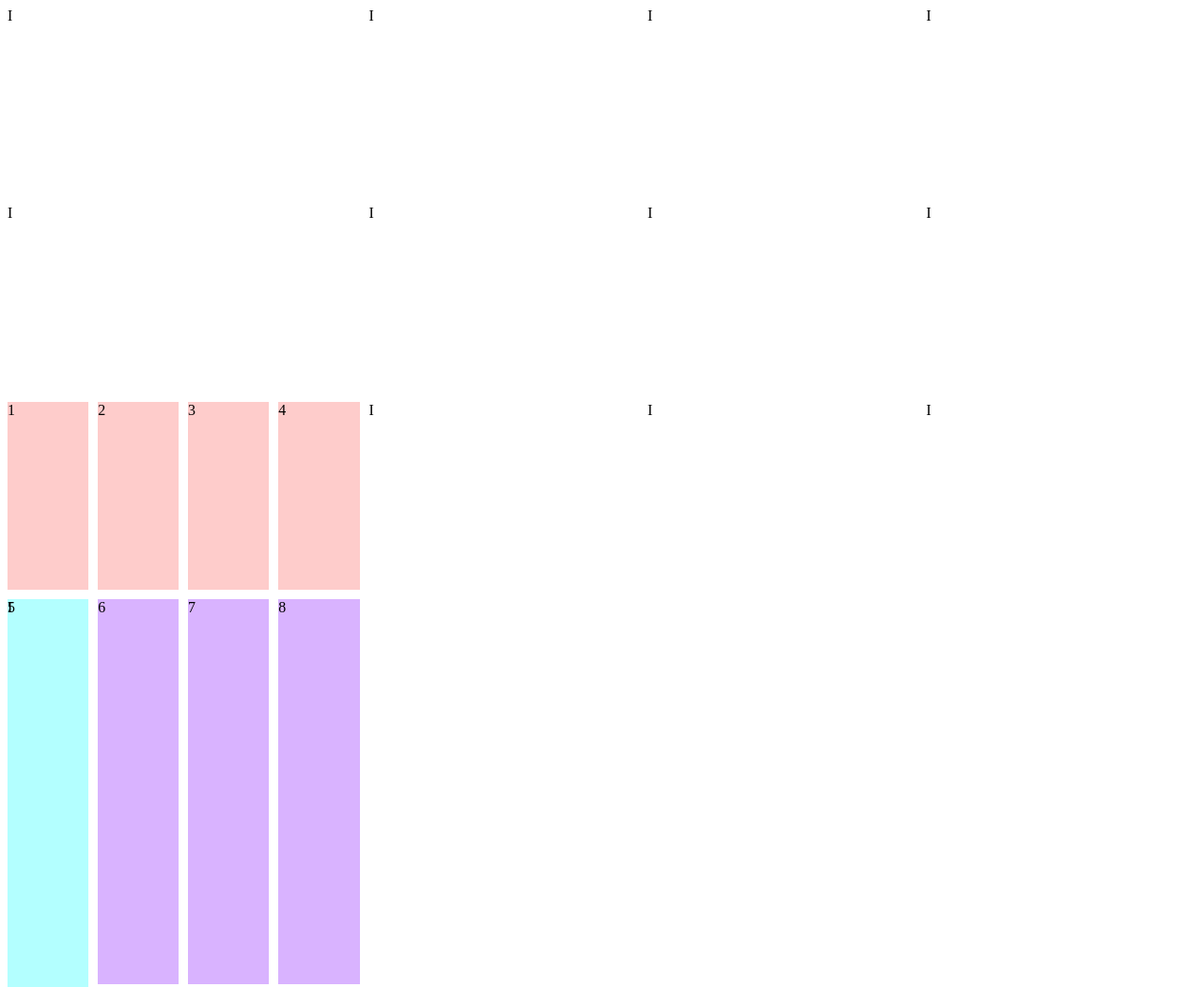
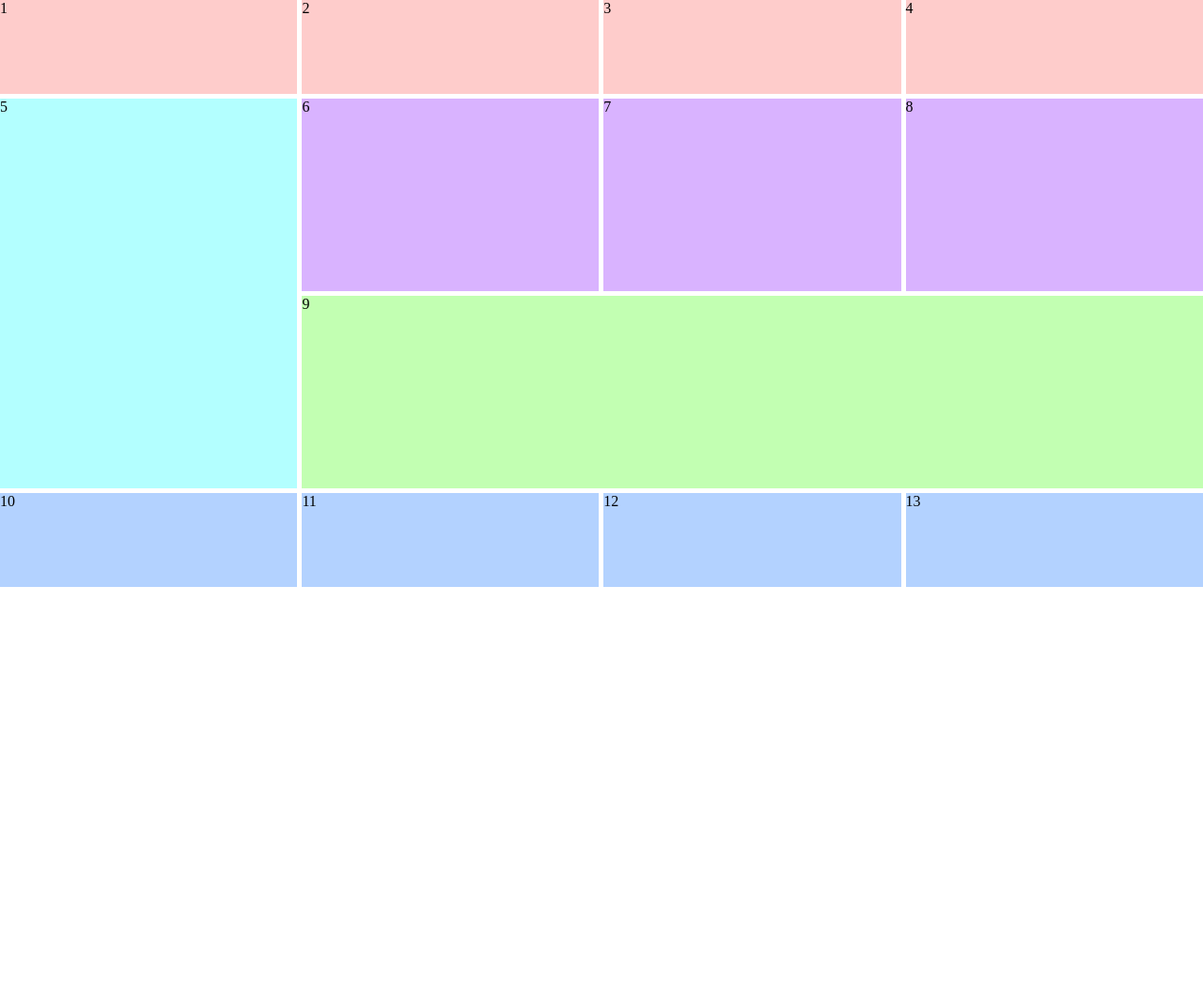
Before and after one commit to mahendraoo7/Css_Mp, a plain HTML site: page Lec9/TASK/index.htm in a window 1280 px wide. Shown: the top 1051 px of the page at 94% size. After the commit the page ends 800 px from the top, so only its background shows below. Drawn offline with Linux system fonts and the light colour scheme.

Commit message:
14-05-2024

```diff
--- a/Lec9/TASK/index.htm
+++ b/Lec9/TASK/index.htm
@@ -3,29 +3,12 @@
 <head>
     <meta charset="UTF-8">
     <meta name="viewport" content="width=device-width, initial-scale=1.0">
-    <title>Document</title>
-    <link rel="stylesheet" href="style.css">
-</head>
-<body>
-   <div class="container">
-        <div class="color1">I</div>
-        <div class="color2">I</div>
-        <div class="color3">I</div>
-        <div class="color4">I</div>
-        <div class="color5">I</div>
-        <div class="color6">I</div>
-        <div class="color7">I</div>
-        <div class="color8">I</div><!DOCTYPE html>
-        <html lang="en">
-        <head>
-            <meta charset="UTF-8">
-            <meta name="viewport" content="width=device-width, initial-scale=1.0">
-            <title>Demo</title>
+    <title>Mahendra</title>
     <link rel="stylesheet" href="style.css">
 </head>
 <body>
 
-            <div class="container">
+    <section class="container">
         <div class="box1">1</div>
         <div class="box2">2</div>
         <div class="box3">3</div>
@@ -39,14 +22,7 @@
         <div class="box11">11</div>
         <div class="box12">12</div>
         <div class="box13">13</div>
-            </div>
+    </section>
 
 </body>
 </html>
-        <div class="color9">I</div>
-        <div class="color10">I</div>
-        <div class="color11">I</div>
-        <div class="color12">I</div>
-     </div>
-</body>
-</html>
--- a/Lec9/TASK/style.css
+++ b/Lec9/TASK/style.css
@@ -1,8 +1,13 @@
+*{
+    padding :0px;
+    margin: 0px;
+}
+
 .container{
     display: grid;
     grid-template-columns: auto auto auto auto;
-    grid-template-rows: 200px 200px 200px 200px 200px 200px;
-    gap: 10px;
+    grid-template-rows: 100px 100px 100px 100px 100px 100px;
+    gap: 5px;
 }
 .box1{
     background-color: #fecccb;
```
Lines whose indentation alone changed are shown as unchanged.
